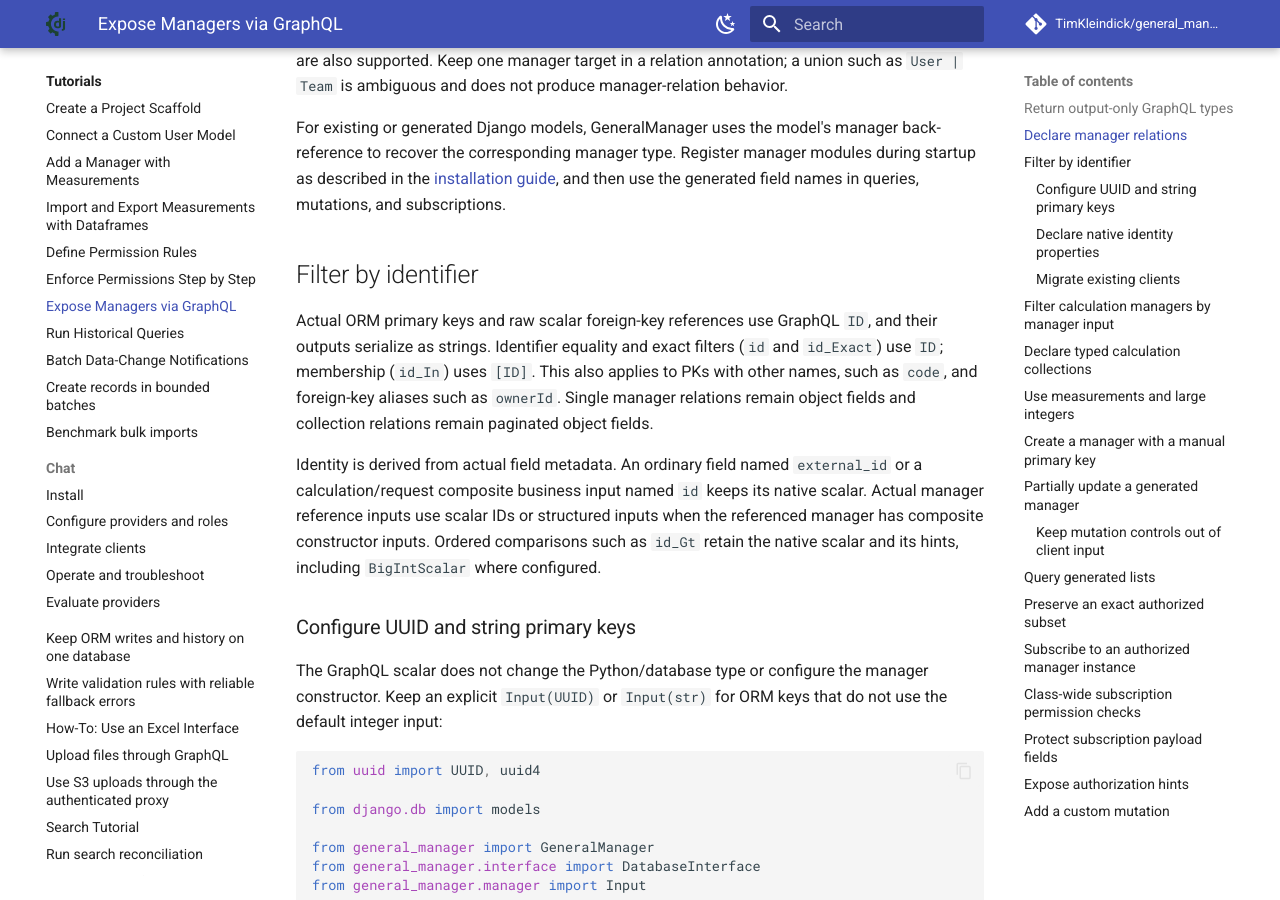
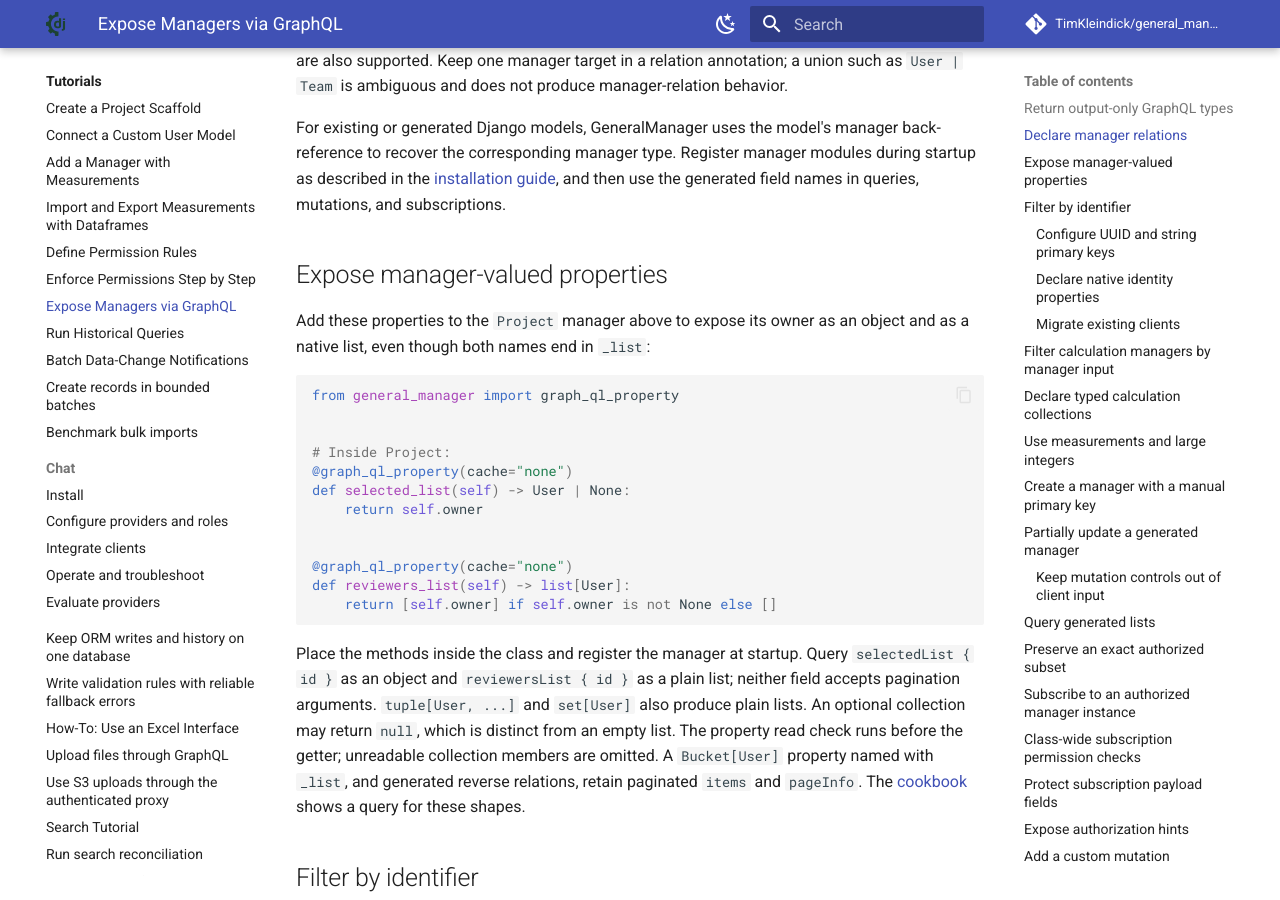
Before and after one commit to TimKleindick/general_manager, an MkDocs documentation site: the page built from docs/howto/expose_via_graphql.md, in a window 1280 px wide and 900 px high, scrolled down 3264 px. Built offline with MkDocs 1.6.1 and Material for MkDocs 9.7.7, drawn with Linux system fonts in a browser that asks for light colours; comment, search, counter and statistics services are not loaded.

Commit message:
docs: explain GraphQL property list shapes

````diff
--- a/docs/howto/expose_via_graphql.md
+++ b/docs/howto/expose_via_graphql.md
@@ -162,6 +162,36 @@ manager back-reference to recover the corresponding manager type. Register
 manager modules during startup as described in the [installation
 guide](../installation.md), and then use the generated field names in queries,
 mutations, and subscriptions.
+
+## Expose manager-valued properties
+
+Add these properties to the `Project` manager above to expose its owner as an
+object and as a native list, even though both names end in `_list`:
+
+```python
+from general_manager import graph_ql_property
+
+
+# Inside Project:
+@graph_ql_property(cache="none")
+def selected_list(self) -> User | None:
+    return self.owner
+
+
+@graph_ql_property(cache="none")
+def reviewers_list(self) -> list[User]:
+    return [self.owner] if self.owner is not None else []
+```
+
+Place the methods inside the class and register the manager at startup. Query
+`selectedList { id }` as an object and `reviewersList { id }` as a plain list;
+neither field accepts pagination arguments. `tuple[User, ...]` and `set[User]`
+also produce plain lists. An optional collection may return `null`, which is
+distinct from an empty list. The property read check runs before the getter;
+unreadable collection members are omitted. A `Bucket[User]` property named
+with `_list`, and generated reverse relations, retain paginated `items` and
+`pageInfo`. The [cookbook](../examples/graphql_queries.md#query-manager-valued-properties)
+shows a query for these shapes.
 
 ## Filter by identifier
 
````
Also changed, not shown: docs/api/graphql.md (+15 -0 lines), docs/concepts/graphql/schema_autogen.md (+11 -3 lines), docs/examples/graphql_queries.md (+29 -0 lines).
